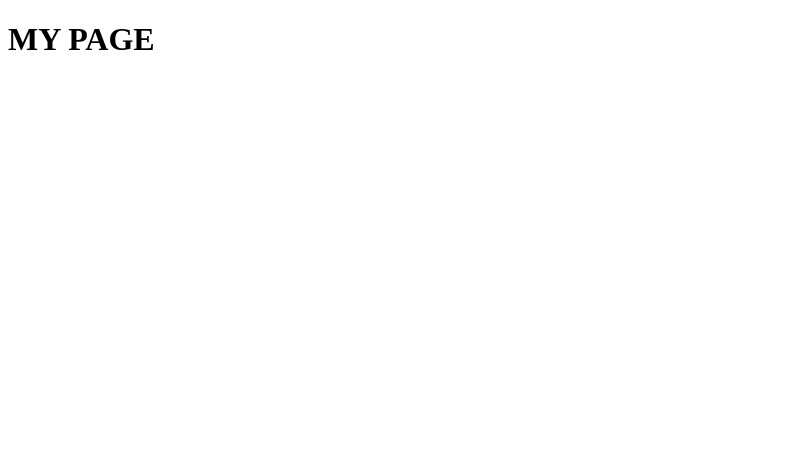
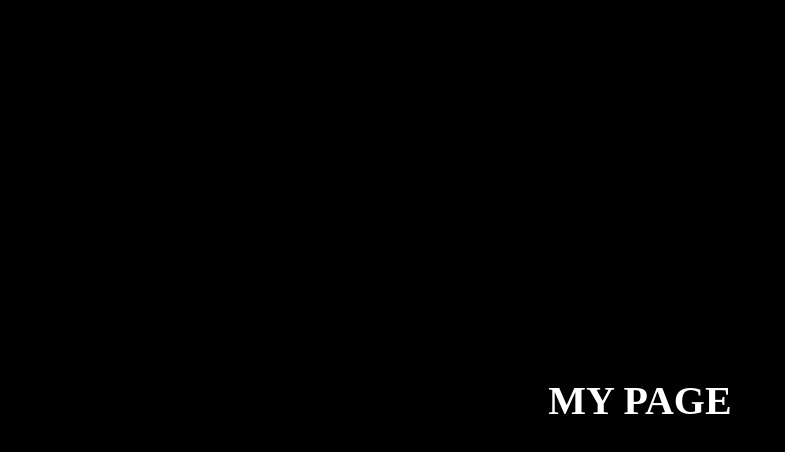
Before and after one commit to PrachiShukla2/javascript-codes, a plain HTML site: page js intro/index.html in a window 1280 px wide. Shown: the whole page, without its empty margins (0-785 px from the left). Drawn offline with Linux system fonts and the light colour scheme.

Commit message:
js strings

```diff
--- a/index.html
+++ b/js intro/index.html
@@ -4,6 +4,8 @@
     <meta charset="UTF-8">
     <meta name="viewport" content="width=device-width, initial-scale=1.0">
     <title>MY PAGE</title>
+    <link rel="stylesheet" href="style.css">
+    <script src="main.js"></script>
 </head>
 <body>
     <main><h1>MY PAGE </h1></main>
--- /dev/null
+++ b/js intro/main.js
@@ -0,0 +1,5 @@
+console.log("hello world");
+console.log( typeof "hello world");
+console.log( typeof 42);
+// console.log("hello world");
+// console.log("hello world");
--- /dev/null
+++ b/js intro/style.css
@@ -0,0 +1,24 @@
+* {
+    padding: 0;
+    margin:0;
+    box-sizing :border-box;
+
+}
+
+html,body{
+    width: 100%;
+    font-size: 16px;
+    background-color:#000;
+    color:#fff;
+}
+
+main{
+    display: flex;
+    justify-content: center;
+    align-items:center;
+    height:100vh;
+    flex-direction: column;
+}
+h1{
+    font-size: 250%;
+}
```
Also changed, not shown: js strings/main.js (added, +22 -0 lines), style.css (deleted).
